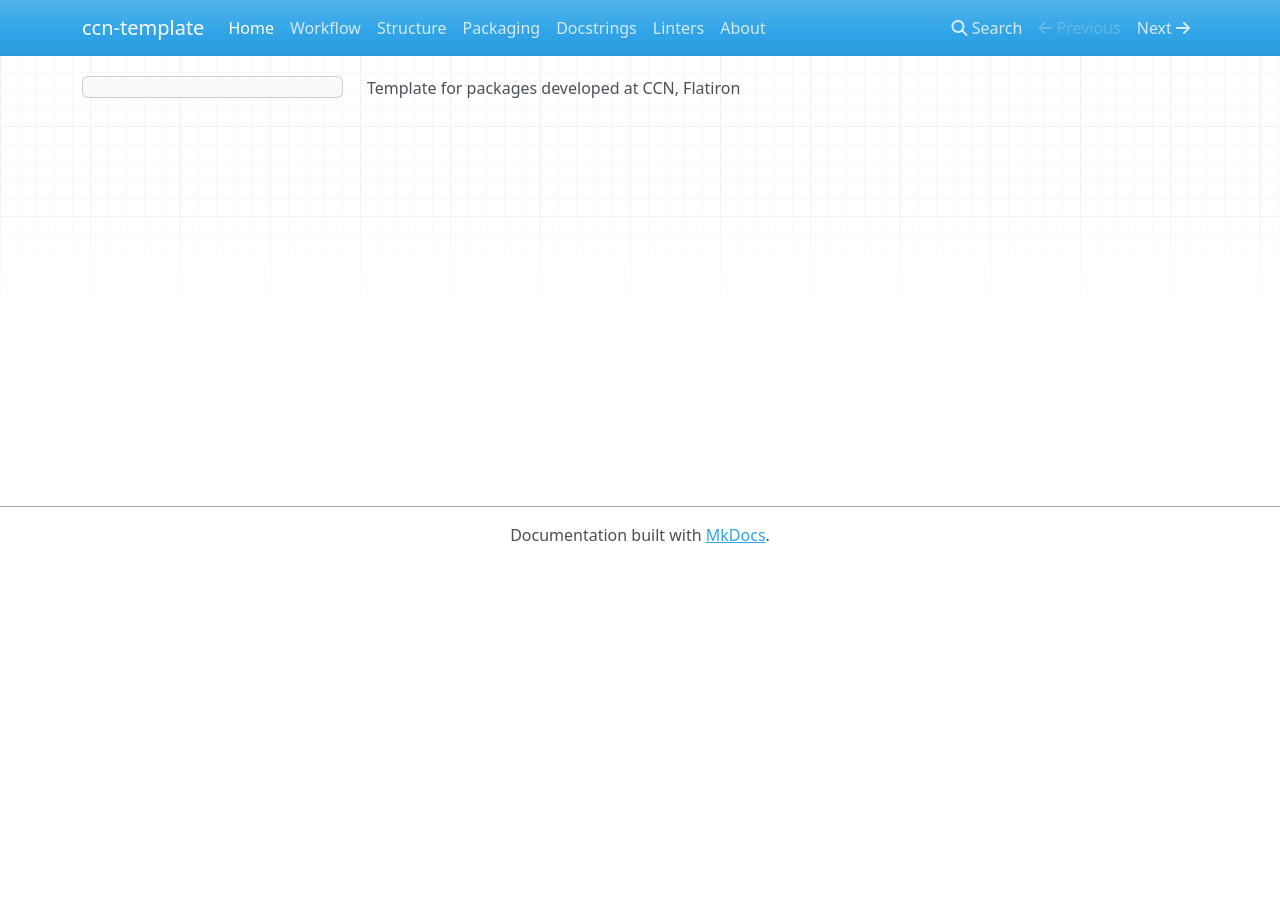
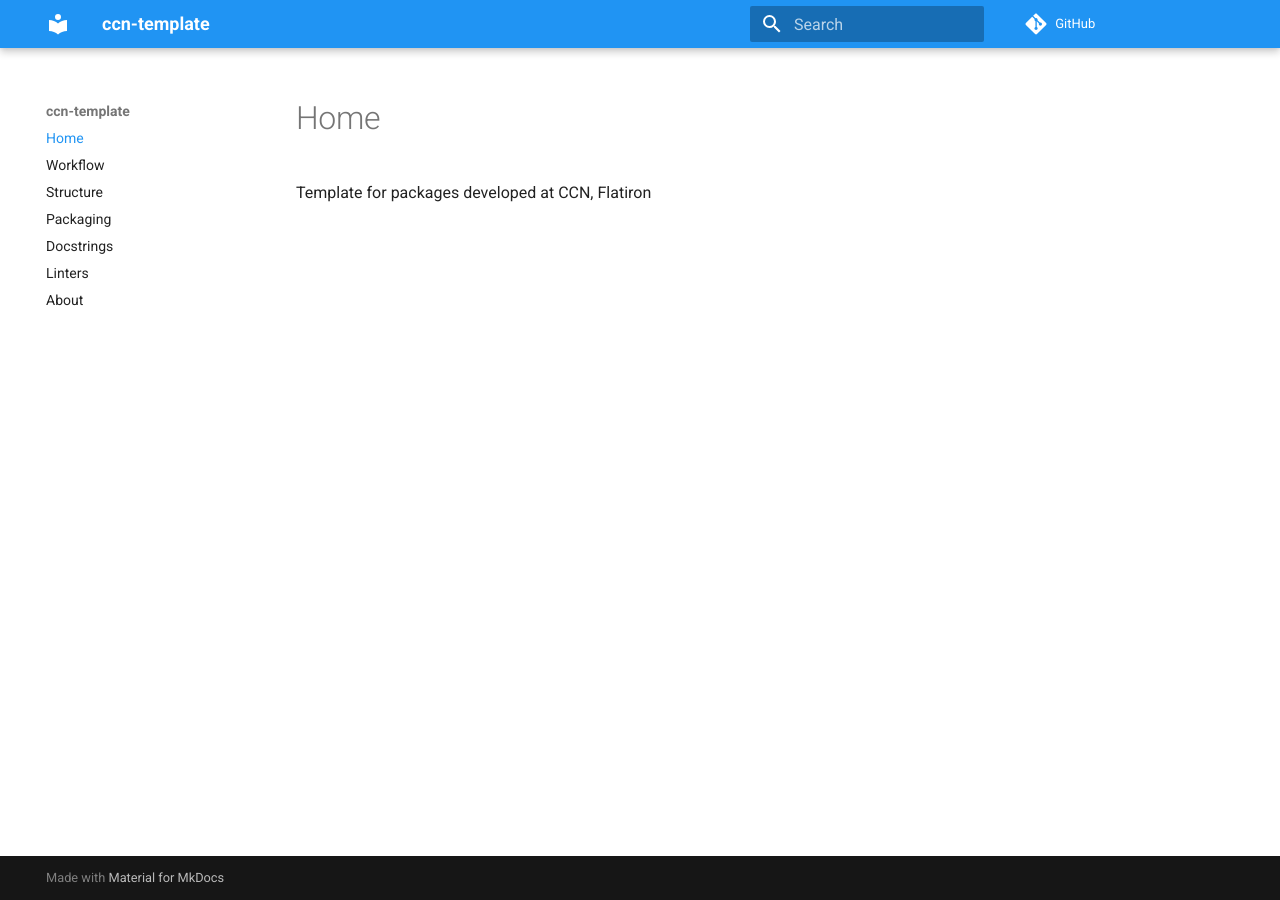
Before and after one commit to flatironinstitute/ccn-template, an MkDocs documentation site: the page built from docs/index.md, in a window 1280 px wide. Built offline with MkDocs 1.6.1 and Material for MkDocs 9.7.7, drawn with Linux system fonts in a browser that asks for light colours; nearby versions of some CDN libraries; comment, search, counter and statistics services are not loaded.

Commit message:
Update mkdocs.yml

```diff
--- a/mkdocs.yml
+++ b/mkdocs.yml
@@ -8,3 +8,13 @@ nav:
     - Docstrings: notes/04-docstrings.md
     - Linters: notes/05-linters-style.md
     - About: about.md
+theme:
+  name: 'material'
+  palette:
+    primary: 'blue'
+  # features:
+  #   - navigation.tabs
+repo_url: https://github.com/flatironinstitute/ccn-template
+plugins:
+  - search
+  - mkdocstrings
```
